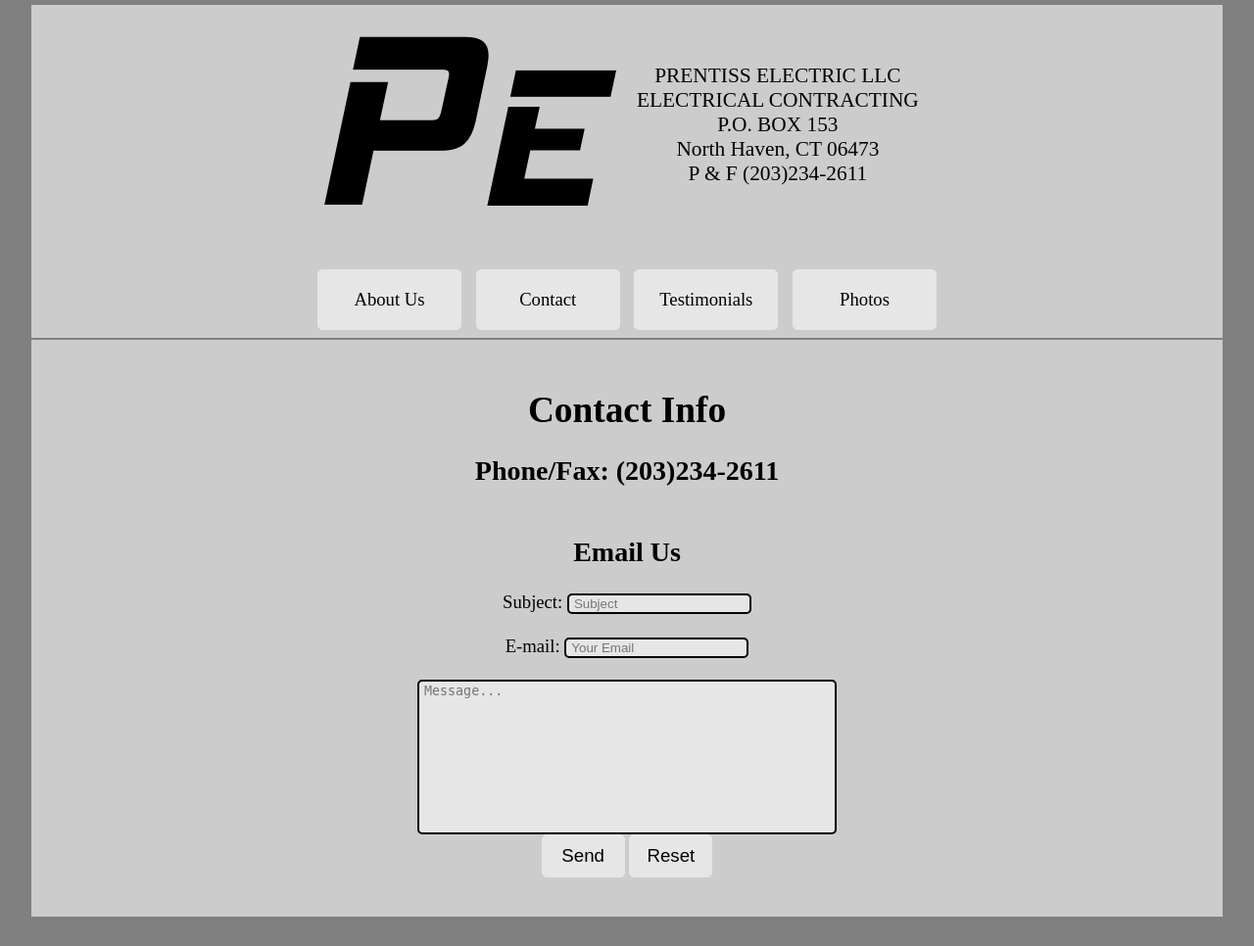
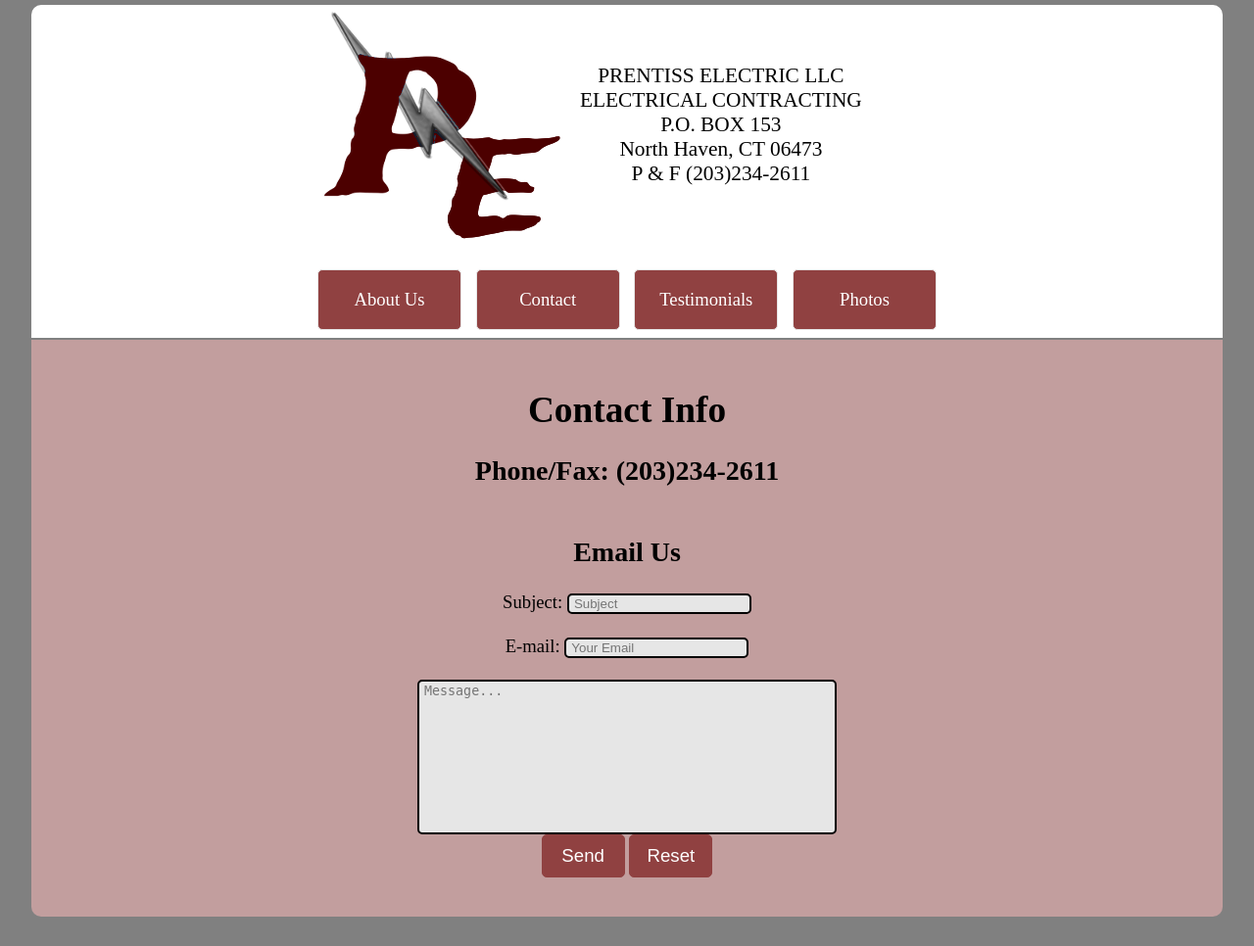
Before and after one commit to harvPrentiss/PE-Website, a PHP site: page /contact.html in a window 1280 px wide. Shown: the whole page at 98% size. Run offline with PHP 8.4, Linux system fonts and the light colour scheme.

Commit message:
Updates
Color and fonts

```diff
--- a/PE Website/Stylesheets/global.css
+++ b/PE Website/Stylesheets/global.css
@@ -16,8 +16,9 @@ header{
 	margin: 5px auto 2px auto;
 	width: 95%;
 	height: auto;
-	background-color: hsl(0, 0%, 80%);
+	background-color: hsl(0, 0%, 100%);
 	padding-bottom: 10px;
+	border-radius: 10px 10px 0 0;
 }
 
 nav{
@@ -46,8 +47,9 @@ footer{
 	width: 95%;
 	margin: 0 auto 30px auto;
 	padding: 25px;
-	background-color: hsl(0, 0%, 80%);
+	background-color: hsl(0, 23%, 69%);
 	color: hsl(0, 0%, 0%);
+	border-radius: 0 0 10px 10px;
 }
 
 .centerContainer{
@@ -76,19 +78,20 @@ footer{
 .logo{
 	display: block;
 	float: left;
-	background: url(../Images/newLogo.png) no-repeat;
-	width: 300px;
-	height: 200px;
+	background: url(../Images/PELogoSprite.png) no-repeat;
+	width: 242px;
+	height: 235px;
 	text-indent: -9999px;
 	margin: 5px auto 10px auto;
 }
 
 .logo:hover{
-	background-position: 0 0px;
+	background-position: 0 -236px;
 }
 
 .tagLine{
 	font-size: 16pt;
+	font-family: 'Laila', serif;
 	color: hsl(0, 0%, 0%);
 	text-align: center;
 	margin: 5px auto;
@@ -106,15 +109,15 @@ footer{
 	line-height: 60px;
 	padding: 0px 10px;
 	font-size: 14pt;
-	color: hsl(0, 0%, 0%);
-	background: hsl(0, 0%, 90%);
+	color: hsl(0, 0%, 100%);
+	background: hsl(0, 38%, 41%);
 	border: 1px solid;
 	border-color: hsl(0, 0%, 90%);
 	border-radius: 5px;
 }
 
 .navListItem:visited{
-	color: hsl(0, 0%, 0%);
+	color: hsl(0, 0%, 100%);
 }
 
 .navListItem:hover{
@@ -339,15 +342,15 @@ menu {
 }
 
 .HP{
-	background: url(../Images/hp3IconBlue.png) no-repeat;
+	background: url(../Images/newLogo.png) no-repeat;
 }
 
 .AP{
-	background: url(../Images/hp3IconGreen.png) no-repeat;
+	background: url(../Images/newLogo.png) no-repeat;
 }
 
 .EP{
-	background: url(../Images/hp3IconOrange.png) no-repeat;
+	background: url(../Images/newLogo.png) no-repeat;
 }
 
 .descriptionBox{
@@ -396,16 +399,16 @@ menu {
 	box-sizing: border-box;
 	min-width: 85px;
 	font-size: 14pt;
-	color: hsl(0, 0%, 0%);
-	background: hsl(0, 0%, 90%);
+	color: hsl(0, 0%, 100%);
+	background: hsl(0, 38%, 41%);
 	border: 1px solid;
-	border-color: hsl(0, 0%, 90%);
+	border-color: hsl(0, 38%, 41%);
 	border-radius: 5px;
 	padding: 10px 10px;
 }
 
 .frmBtns:hover{
-	border-color: hsl(0, 0%, 0%);
+	border-color: hsl(0, 0%, 100%);
 	font-style: italic;
 }
 
--- a/PE Website/photos.html
+++ b/PE Website/photos.html
@@ -1,6 +1,7 @@
 <!DOCTYPE>
 <html>
 	<head class="group">
+		<link href='http://fonts.googleapis.com/css?family=Laila' rel='stylesheet' type='text/css'>
 		<link rel="stylesheet" href="Stylesheets/reset.css"/>
 		<link rel="stylesheet" href="Stylesheets/global.css"/>
 		<script src="Javascript/jquery-2.1.0.min.js"></script>
@@ -19,7 +20,7 @@
 
 				<nav class="nav">
 					<ul>
-						<li><a href="" class="navListItem">About Us</a></li>
+						<li><a href="about.html" class="navListItem">About Us</a></li>
 						<li><a href="contact.html" class="navListItem">Contact</a></li>
 						<li><a href="" class="navListItem">Testimonials</a></li>
 						<li><a href="photos.html" class="navListItem">Photos</a></li>
```
Also changed, not shown: PE Website/index.html (+4 -3 lines), PE Website/Images/PELogoSprite.png.
